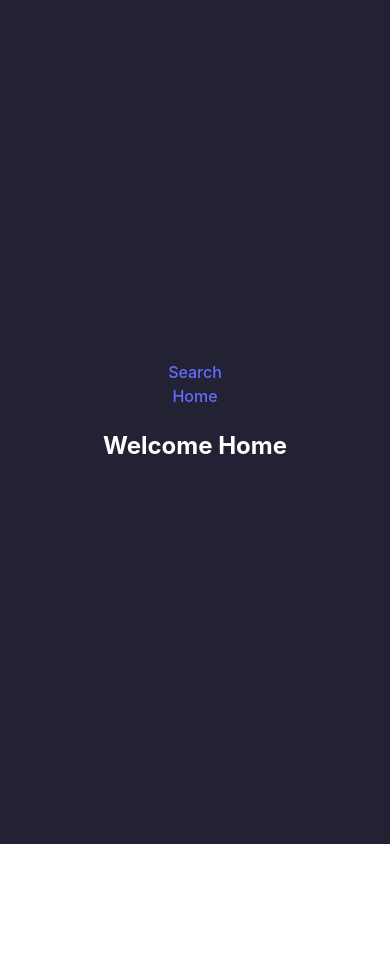
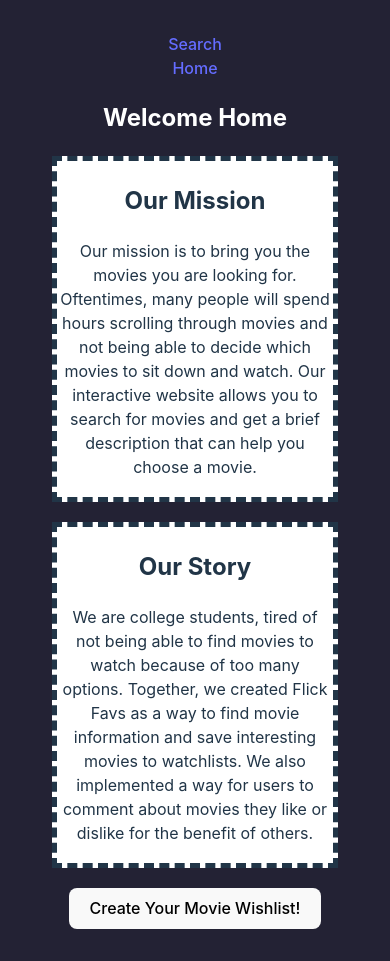
Before and after one commit to mamillergirl/flick-favs, a Svelte app: page / in a window 390 px wide. Before the commit the page ends 844 px from the top, so only its background shows below. Built offline with nearby package versions, Linux system fonts and the light colour scheme; a web font is replaced by a local one.

Commit message:
Finished Main Content On Homepage Worked on the Our Mission and Our Story section along with adding the Movie Watchlist button.

```diff
--- a/src/App.svelte
+++ b/src/App.svelte
@@ -51,6 +51,17 @@
     <Search/>
   {:else}
     <h2>Welcome Home</h2>
+    <div class="purpose-box">
+      <div class="mission">
+        <h2>Our Mission</h2>
+        <p>Our mission is to bring you the movies you are looking for. Oftentimes, many people will spend hours scrolling through movies and not being able to decide which movies to sit down and watch. Our interactive website allows you to search for movies and get a brief description that can help you choose a movie.</p>
+        </div>
+        <div class="story">
+          <h2>Our Story</h2>
+          <p>We are college students, tired of not being able to find movies to watch because of too many options. Together, we created Flick Favs as a way to find movie information and save interesting movies to watchlists. We also implemented a way for users to comment about movies they like or dislike for the benefit of others.</p>
+        </div>
+    </div>
+    <a href="#search"><button>Create Your Movie Wishlist!</button></a>
   {/if}
 </main>
 
--- a/src/app.css
+++ b/src/app.css
@@ -85,3 +85,27 @@ body {
   color: white;
   font-family: 'Inter', sans-serif;
 }
+
+.mission, .story{
+  max-width: 300px;
+  border: dashed #213547 5px;
+  padding: 5px;
+  background-color: white;
+  color:#213547;
+  margin: 20px;
+}
+
+.purpose-box{
+  display: flex;
+}
+
+@media screen and (max-width: 650px){
+  .mission, .story{
+    padding: 2px;
+    margin: 20px;
+  }
+
+  .purpose-box{
+    display: inline;
+  }
+}
```
